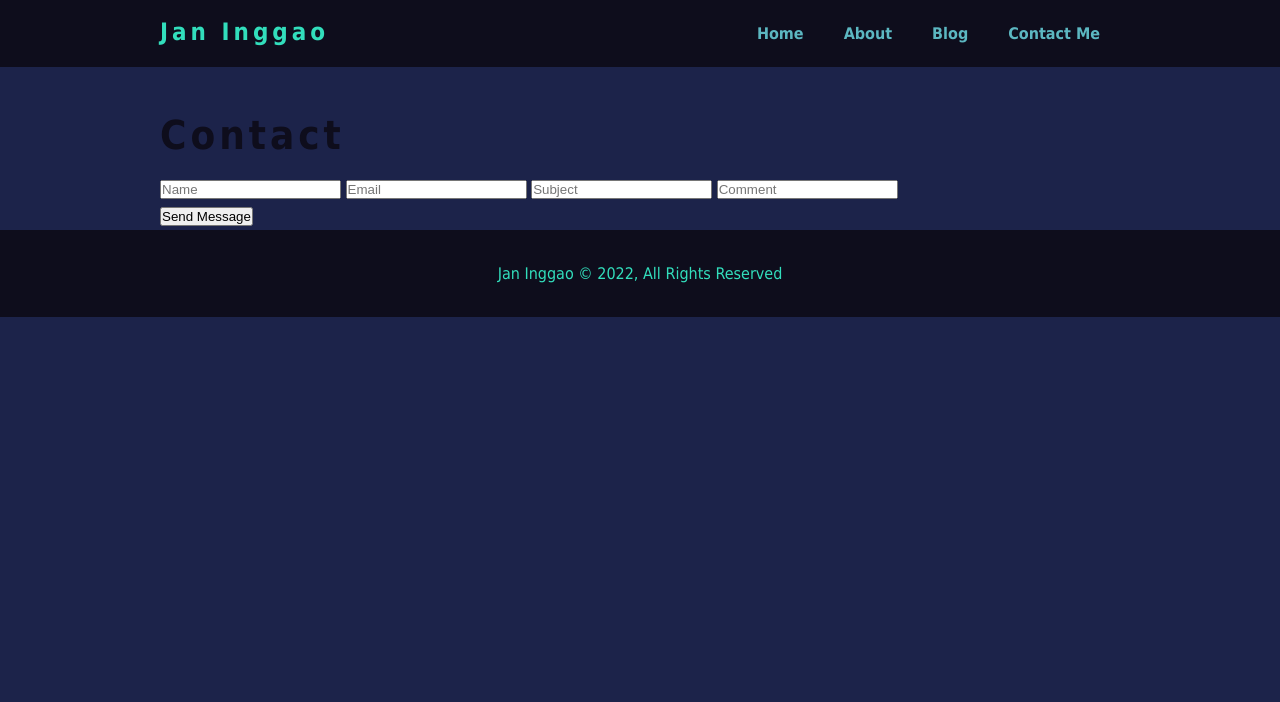
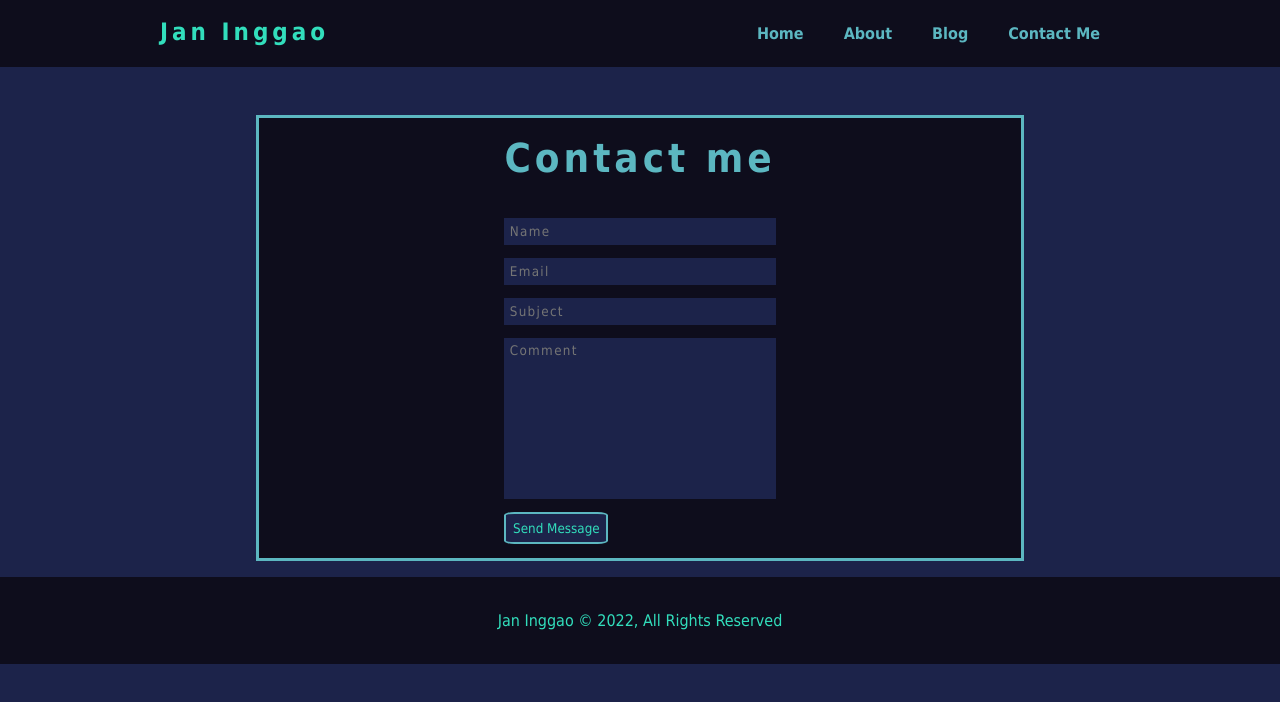
Before and after one commit to JcecInggao/Jan-Inggao-Portfolio, a plain HTML site: page pages/contact.html in a window 1280 px wide. Drawn offline with Linux system fonts and the light colour scheme.

Commit message:
styled the contact page

```diff
--- a/pages/contact.html
+++ b/pages/contact.html
@@ -25,20 +25,21 @@
 
   <!-- Main -->
   <main>
-
   <!-- Contact -->
-  <section id="contact" class="contact">
+    <div class="contact">
+      <section id="contact">
+        <h2>Contact me</h2>
         <form action="#" class="contact-form">
-      <h2>Contact</h2>
-      <div class="contact-textboxes">
+          <div class="contact-textbox">
             <input type="text" placeholder="Name" required>
             <input type="email" placeholder="Email" required>
             <input type="text" placeholder="Subject" required>
-        <input type="text" placeholder="Comment">
+            <textarea class="contact-comment" cols="30" rows="10" placeholder="Comment" resize="none" required></textarea>
           </div>
         </form>
-    <button class="send-message-button">Send Message</button>
-
+        <button id="contact-button">Send Message</button>
+      </section>
+    </div>
   </main>
 
   <!-- Footer -->
--- a/styles/style.css
+++ b/styles/style.css
@@ -225,6 +225,62 @@ nav {
   background-color: #335A8C;
 }
 
+/* Contact Form */
+.contact {
+  display: flex;
+  align-items: center;
+  justify-content: center;
+  background-color: #0e0d1c;
+  border: #5cb7c1 3px solid;
+  margin: 0 auto 1em;
+  width: 80%;
+}
+
+.contact h2 {
+  margin: 0.5em 0;
+  color: #5cb7c1;
+}
+
+.contact-textbox {
+  display: flex;
+  flex-direction: column;
+}
+
+.contact-textbox input,
+.contact-comment {
+  font-family: 'Futura', Tahoma, sans-serif;
+  background-color: #1c234a;
+  color: #32debc;
+  border-style: none;
+  padding: 0.4em;
+  margin-bottom: 1em;
+  letter-spacing: 0.1em;
+}
+
+.contact-textbox input{
+  height: 2em;
+}
+
+.contact-comment {
+  resize: none;
+}
+
+#contact-button {
+  font-family: 'Futura', Tahoma, sans-serif;
+  background-color: #1c234a;
+  color: #32debc;
+  border: #5cb7c1 2px solid;
+  border-radius: 10%;
+  padding: 0.5em;
+  margin-bottom: 1em;
+}
+
+#contact-button:hover {
+  cursor: pointer;
+  background-color: #335A8C;
+  color: #0e0d1c;
+}
+
 /* Footer */
 footer {
   text-align: center;
@@ -234,3 +290,10 @@ footer {
   width: 100%;
   bottom: 0;
 }
+
+/* Color Palette used https://coolors.co/0e0d1c-1c234a-253b55-5cb7c1-32debc */
+/* Dark Purple: 0e0d1c */
+/* Dark Blue: 1c234a */
+/* Medium Blue: 253b55 */
+/* Light Blue: 5cb7c1 */
+/* Light Green: 32debc */
```
Lines whose indentation alone changed are shown as unchanged.
